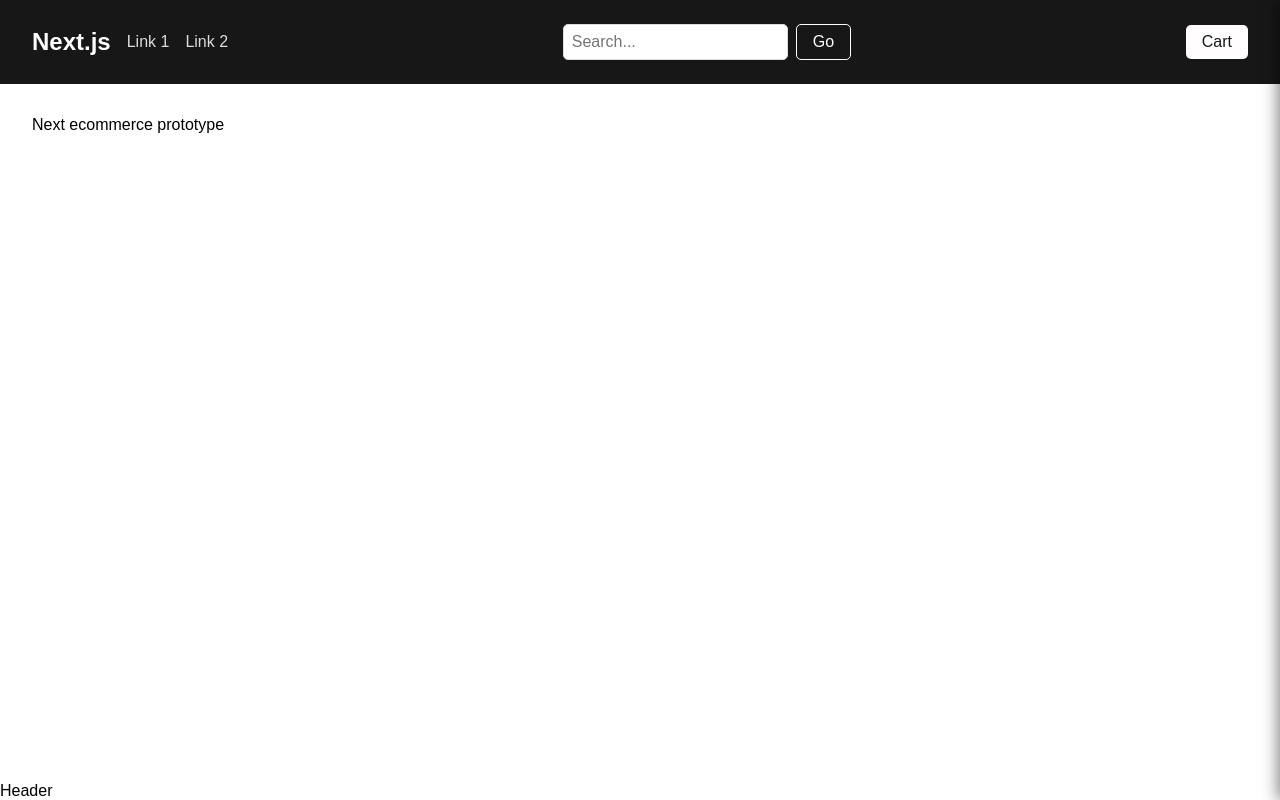
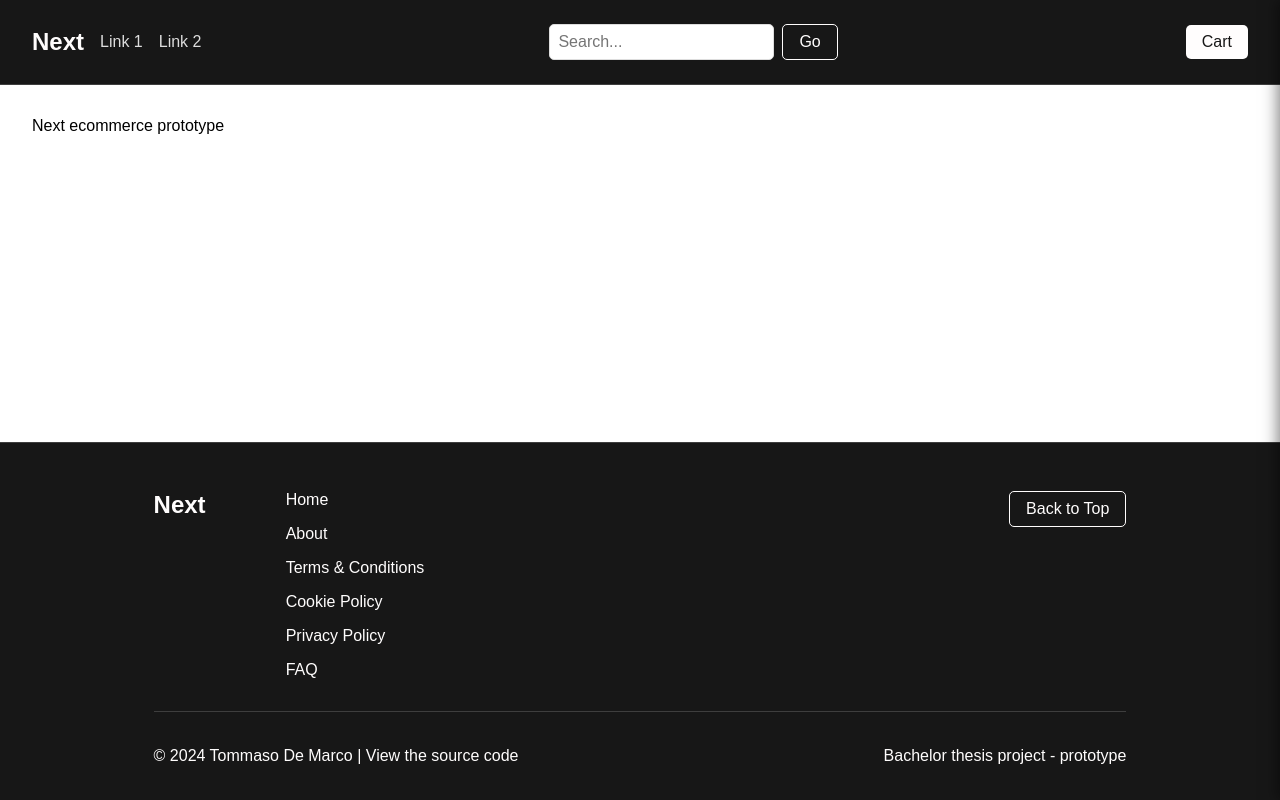
Before and after one commit to tommydemarco/prototype-ecommerce-next, a Next.js app: page / in a window 1280 px wide. Built offline with nearby package versions, Linux system fonts and the light colour scheme.

Commit message:
Adds footer component, adjusts existing components

```diff
--- a/src/components/CartDrawer/CartDrawer.module.css
+++ b/src/components/CartDrawer/CartDrawer.module.css
@@ -1,6 +1,7 @@
 .cart-drawer {
   position: fixed;
   top: 0;
+  z-index: 1;
   right: -400px;
   height: 100vh;
   width: 400px;
--- a/src/components/Footer/Footer.module.css
+++ b/src/components/Footer/Footer.module.css
@@ -0,0 +1,73 @@
+.footer {
+  background-color: var(--color-dark-1);
+  border-top: 1px solid var(--color-dark-2);
+  color: var(--color-light-1);
+  padding: 3rem 2rem 2rem;
+  text-align: center;
+}
+
+.container {
+  width: 80%;
+  max-width: 1200px;
+  margin: 0 auto;
+}
+
+.topSection {
+  display: flex;
+  justify-content: flex-start;
+  align-items: flex-start;
+  border-bottom: 1px solid var(--color-dark-2);
+  padding-bottom: 2rem;
+  margin-bottom: 1rem;
+  gap: 5rem;
+}
+
+.logo {
+  font-size: 1.5rem;
+  font-weight: bold;
+}
+
+.links {
+  display: flex;
+  flex-direction: column;
+  align-items: flex-start;
+  gap: 1rem;
+}
+
+.links a {
+  color: var(--color-light-1);
+  text-decoration: none;
+  transition: color 0.3s;
+}
+
+.links a:hover {
+  color: var(--color-light-2);
+}
+
+.backToTop {
+  margin-left: auto;
+}
+
+.bottomSection {
+  line-height: 1.5;
+  display: flex;
+  gap: 1rem;
+  padding-top: 1rem;
+  justify-content: space-between;
+}
+
+@media (max-width: 568px) {
+  .topSection {
+    flex-direction: column;
+    align-items: center;
+    gap: 2.5rem;
+  }
+
+  .backToTop {
+    margin-left: 0;
+  }
+
+  .bottomSection {
+    flex-direction: column;
+  }
+}
--- a/src/components/Footer/Footer.tsx
+++ b/src/components/Footer/Footer.tsx
@@ -1,3 +1,42 @@
+import Link from "next/link";
+import { Button } from "../Button/Button";
+import styles from "./Footer.module.css";
+
 export const Footer: React.FC = () => {
-  return <footer>Header</footer>;
+  return (
+    <footer className={styles.footer}>
+      <div className={styles.container}>
+        <div className={styles.topSection}>
+          <div className={styles.logo}>Next</div>
+          <div className={styles.links}>
+            <Link href="/">Home</Link>
+            <Link href="/about">About</Link>
+            <Link href="/terms-and-conditions">Terms & Conditions</Link>
+            <Link href="/cookie-policy">Cookie Policy</Link>
+            <Link href="/privacy-policy">Privacy Policy</Link>
+            <Link href="/faq">FAQ</Link>
+          </div>
+          <Button
+            primary={false}
+            className={styles.backToTop}
+            onClick={() => window.scrollTo({ top: 0, behavior: "smooth" })}
+          >
+            Back to Top
+          </Button>
+        </div>
+        <div className={styles.bottomSection}>
+          <p>
+            &copy; 2024 Tommaso De Marco |{" "}
+            <a
+              href="https://github.com/tommydemarco/prototype-ecommerce-next"
+              target="_blank"
+            >
+              View the source code
+            </a>
+          </p>
+          <p>Bachelor thesis project - prototype</p>
+        </div>
+      </div>
+    </footer>
+  );
 };
--- a/src/components/Header/Header.module.css
+++ b/src/components/Header/Header.module.css
@@ -4,6 +4,7 @@
   align-items: center;
   padding: 1.5rem 2rem;
   background-color: var(--color-dark-1);
+  border-bottom: 1px solid var(--color-dark-2);
 }
 
 .leftSection {
--- a/src/components/Header/Header.tsx
+++ b/src/components/Header/Header.tsx
@@ -16,7 +16,7 @@ export const Header: React.FC = () => {
     <header className={styles.header}>
       <nav className={styles.leftSection}>
         <Link href="/" className={styles.logo}>
-          Next.js
+          Next
         </Link>
         <a href="#link1" className={styles.link}>
           Link 1
```
